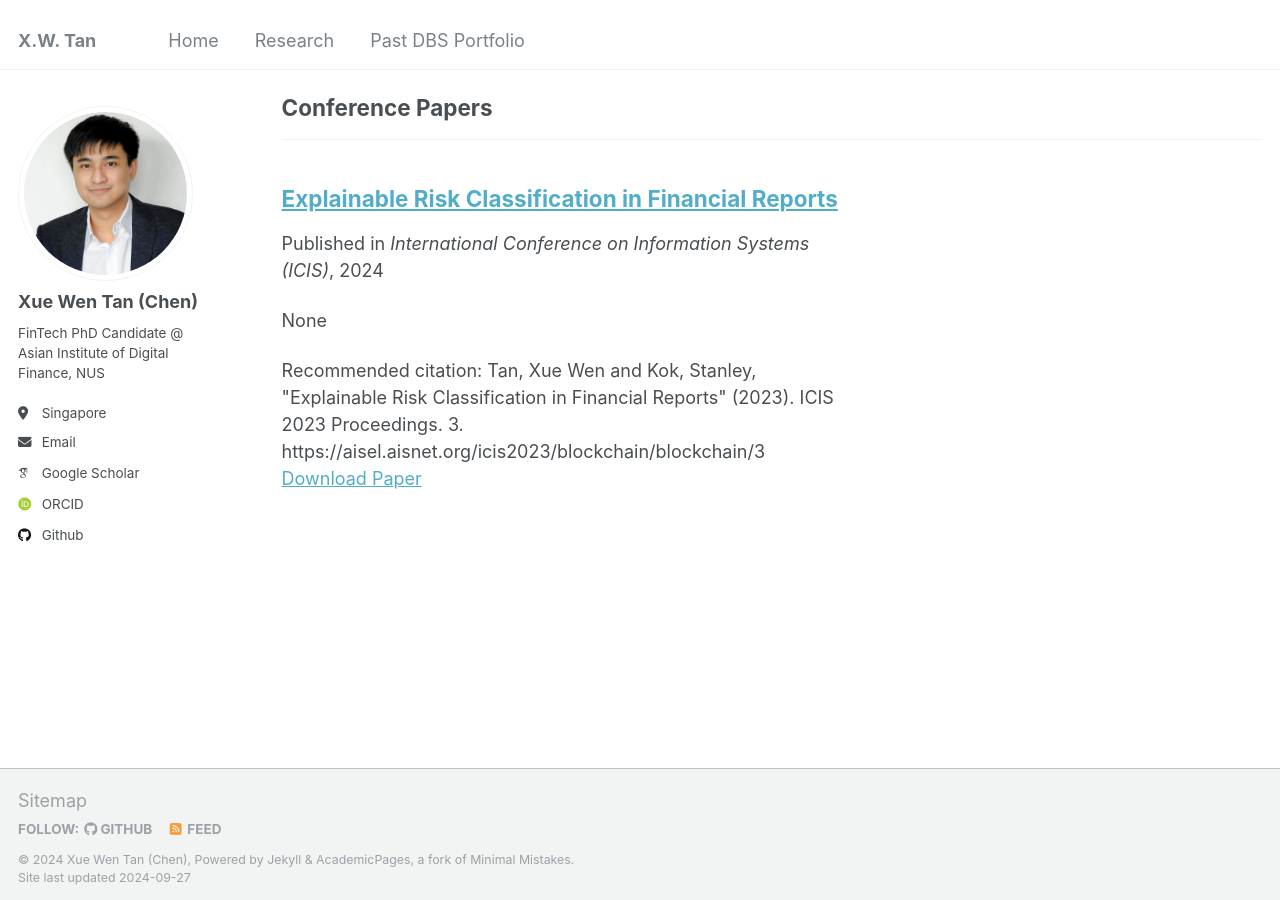
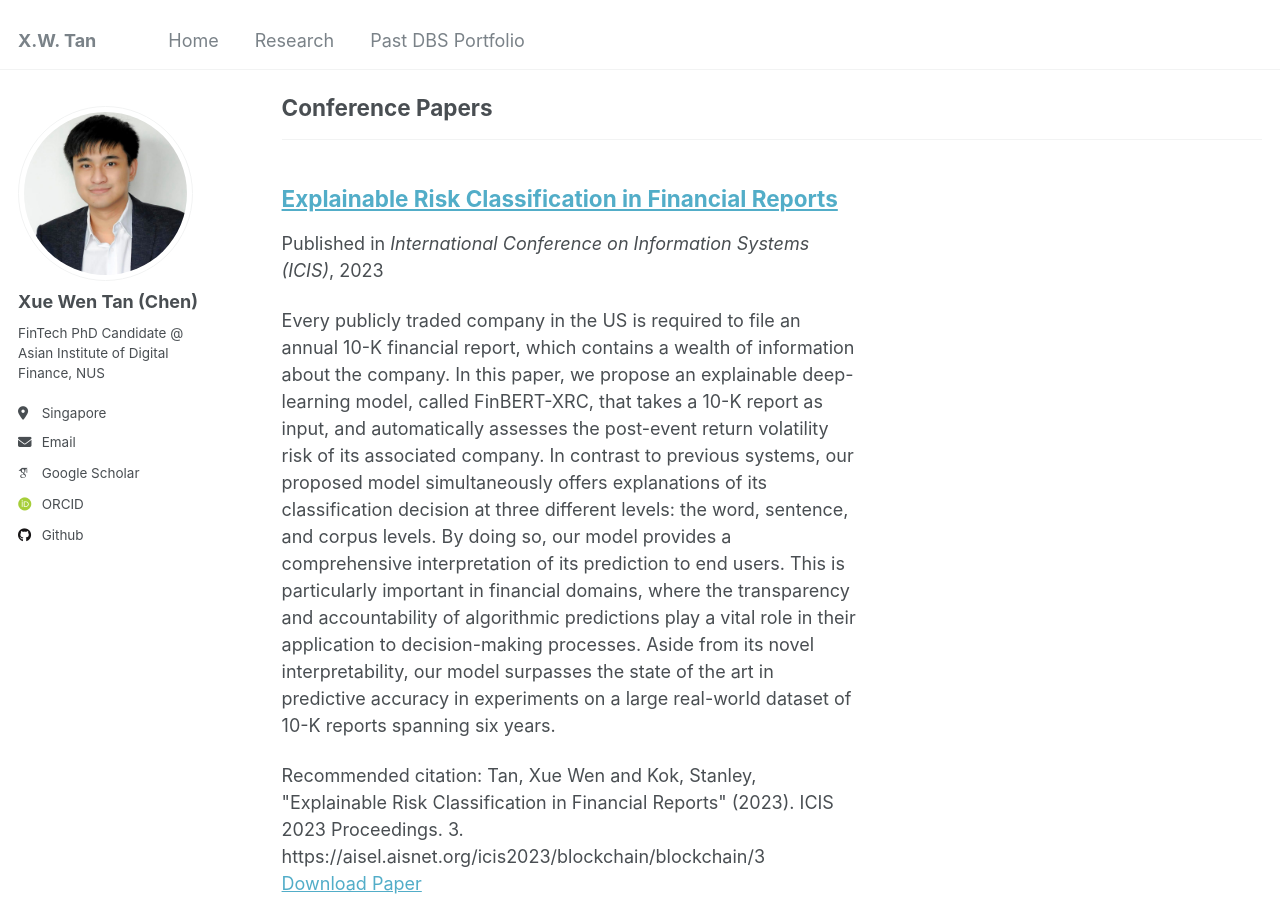
Before and after one commit to Chen-XueWen/Chen-XueWen.github.io, a Jekyll site: the page built from _pages/publications.html, in a window 1280 px wide and 900 px high, scrolled down 1114 px. Built offline with Jekyll 4.4.1, drawn with Linux system fonts in a browser that asks for light colours; some web fonts are replaced.

Commit message:
Update 2024-02-17-paper-title-number-4.md

```diff
--- a/_publications/2024-02-17-paper-title-number-4.md
+++ b/_publications/2024-02-17-paper-title-number-4.md
@@ -3,8 +3,8 @@ title: "Explainable Risk Classification in Financial Reports"
 collection: publications
 category: conferences
 permalink: /publication/2024-02-17-paper-title-number-4
-excerpt: 'None'
-date: 2024-02-17
+excerpt: 'Every publicly traded company in the US is required to file an annual 10-K financial report, which contains a wealth of information about the company. In this paper, we propose an explainable deep-learning model, called FinBERT-XRC, that takes a 10-K report as input, and automatically assesses the post-event return volatility risk of its associated company. In contrast to previous systems, our proposed model simultaneously offers explanations of its classification decision at three different levels: the word, sentence, and corpus levels. By doing so, our model provides a comprehensive interpretation of its prediction to end users. This is particularly important in financial domains, where the transparency and accountability of algorithmic predictions play a vital role in their application to decision-making processes. Aside from its novel interpretability, our model surpasses the state of the art in predictive accuracy in experiments on a large real-world dataset of 10-K reports spanning six years.'
+date: 2023-09-27
 venue: 'International Conference on Information Systems (ICIS)'
 paperurl: 'https://arxiv.org/abs/2405.01881'
 citation: 'Tan, Xue Wen and Kok, Stanley, "Explainable Risk Classification in Financial Reports" (2023). ICIS 2023 Proceedings. 3.
```
